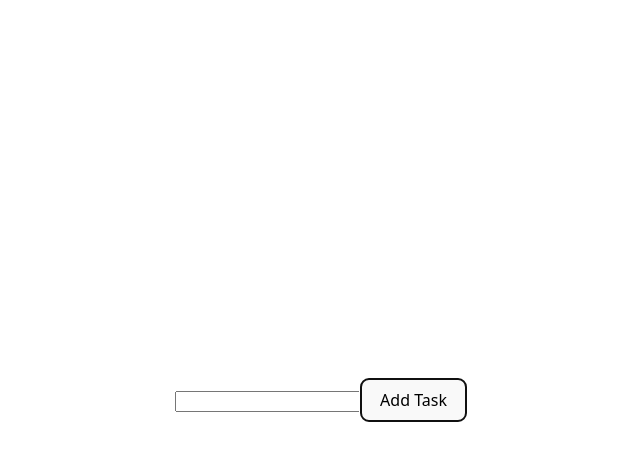
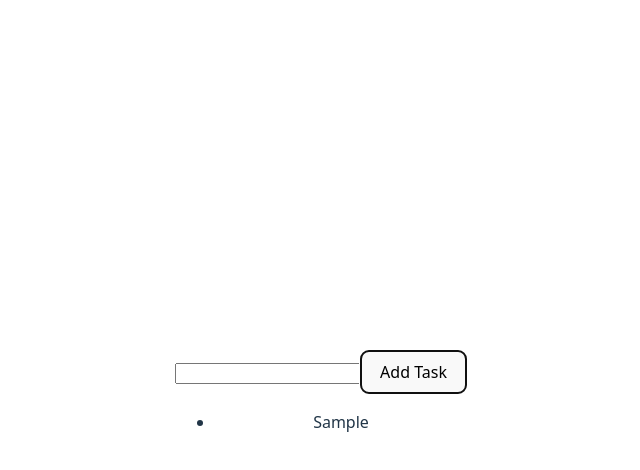
Before and after one commit to FIORAJENNIA/32-pbk-uts-233510647, a Vue app: page / in a window 1280 px wide. Both pictures are taken after typing "Sample" into the empty fields and a click on the button "Add Task". Shown: the top 470 px of the page, without its empty margins (319-959 px from the left). Built offline with nearby package versions, Linux system fonts and the light colour scheme.

Commit message:
display Tasks

```diff
--- a/src/App.vue
+++ b/src/App.vue
@@ -20,6 +20,12 @@ function addTask() {
 <template>
   <input type="text" v-model="newTask" @keyup.enter="addTask">
   <button @click="addTask">Add Task</button>
+
+  <ul>
+    <li v-for="task in tasks" :key="task.id">
+      {{  task.text }}
+    </li>
+  </ul>
 </template>
 
 <style scoped>
```
